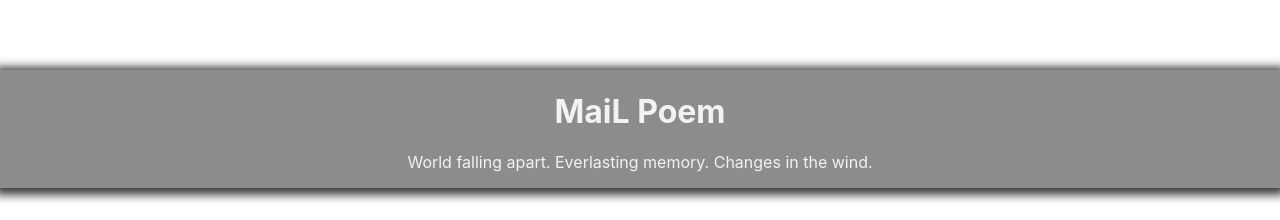
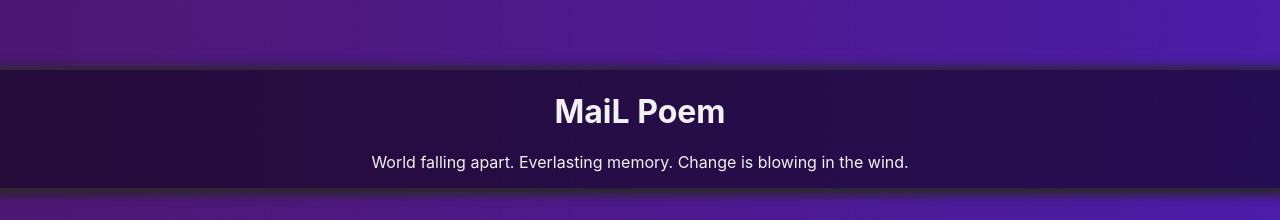
Before and after one commit to shyaboi/mailpoem, a React (Create React App) app: page / in a window 1280 px wide. Shown: the part 580-800 px from the top of the page. Built offline with nearby package versions, Linux system fonts and the light colour scheme.

Commit message:
bg colour change and changed hosted file to embeded youtube link

```diff
--- a/src/components/cell1/index.js
+++ b/src/components/cell1/index.js
@@ -1,14 +1,19 @@
 import React from 'react';
 import './style.css';
 import mp from './mp.mp4'
+import ReactPlayer from "react-player"
 
-function video() {
+
+function Cell1() {
   return (
-    <video autoPlay muted loop id="flyWave">
-    <source src={mp} type="video/mp4" />
-  </video>
+
+    <ReactPlayer url="https://youtu.be/RLGqFAS6-eA" playing="true" loop="true" width="100%" height="100vh" controls="true"  id="flyWave" />
+
+  //   <video autoPlay muted loop id="flyWave">
+  //   <source src={mp} type="video/mp4" />
+  // </video>
 
   )
 }
 
-export default video;
+export default Cell1;
--- a/src/components/words/index.js
+++ b/src/components/words/index.js
@@ -11,7 +11,7 @@ function words() {
 
     <div className="content" id="ok">
     <h1>MaiL Poem</h1>
-    <p>World falling apart. Everlasting memory. Changes in the wind. </p>
+    <p>World falling apart. Everlasting memory. Change is blowing in the wind. </p>
   </div>
 
 
--- a/src/components/words/style.css
+++ b/src/components/words/style.css
@@ -1,5 +1,4 @@
 #ok {
-  opacity: 90%;
     -webkit-box-shadow: 0 2px 9px 5px rgba(41, 41, 40, 1);
     -moz-box-shadow: 0 2px 9px 5px rgba(41, 41, 40, 1);
     box-shadow: 0 2px 9px 5px rgba(41, 41, 40, 1);
--- a/src/index.css
+++ b/src/index.css
@@ -1,3 +1,13 @@
+:root {
+  --grad: linear-gradient(
+    90deg,
+    rgba(77, 23, 105, 1) 0%,
+    rgba(77, 28, 171, 1) 35%,
+    rgba(212, 86, 207, 1) 59%,
+    rgba(146, 237, 255, 1) 100%
+  );
+}
+
 body {
   margin: 0;
   font-family: -apple-system, BlinkMacSystemFont, 'Segoe UI', 'Roboto', 'Oxygen',
@@ -5,7 +15,21 @@ body {
     sans-serif;
   -webkit-font-smoothing: antialiased;
   -moz-osx-font-smoothing: grayscale;
+  background-image: var(--grad);
+  background-size: 350%;
+  animation: bg-ani 60s infinite alternate;
 }
+
+
+@keyframes bg-ani {
+  0% {
+      background-position: left;
+  }
+  100% {
+      background-position: right;
+  }
+}
+
 
 code {
   font-family: source-code-pro, Menlo, Monaco, Consolas, 'Courier New',
```
